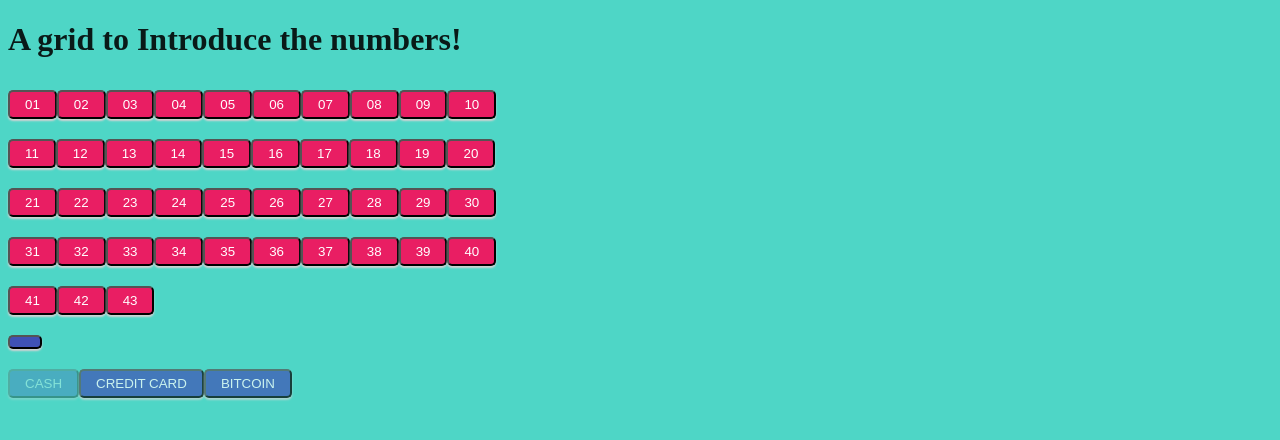
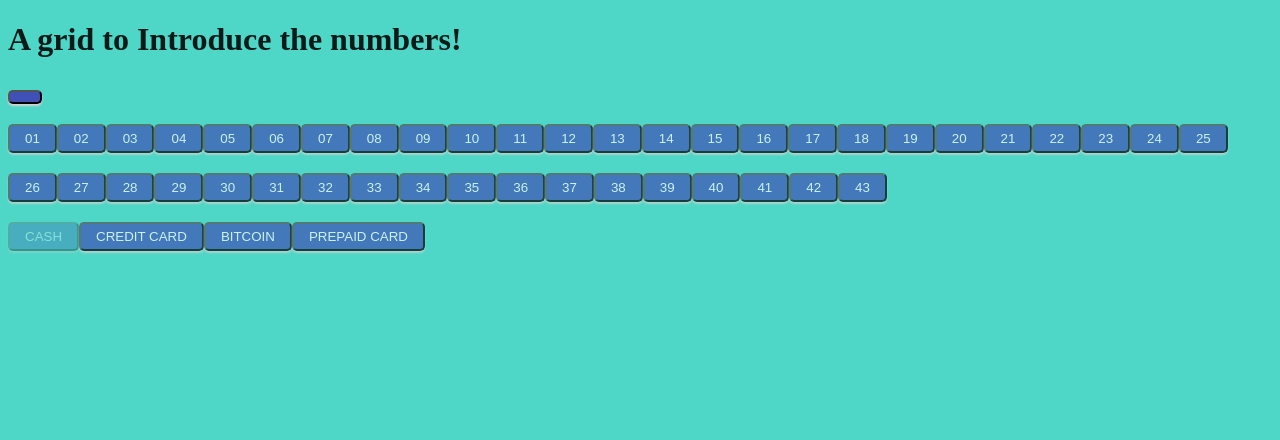
Before and after one commit to chitara44/react-shop, a React app: page / in a window 1280 px wide. Shown: the top 440 px of the page. Built offline with nearby package versions, Linux system fonts and the light colour scheme.

Commit message:
array modified

```diff
--- a/src/components/App.jsx
+++ b/src/components/App.jsx
@@ -75,10 +75,13 @@ const Tab = styled.button`
   `}
 `;
 
+
+
 const numTypes = ["01", "02", "03", "04", "05", "06", "07", "08", "09", "10", "11", "12", "13", "14", "15", "16", "17", "18", "19", "20",
 "21", "22", "23", "24", "25", "26", "27", "28", "29", "30", "31", "32", "33", "34", "35", "36", "37", "38", "39", "40", "41", "42", "43" ];
-function clickMe() {
-  const [active, setActive] = useState(numTypes[0]);
+
+function ArrayNums() {
+  const [active, setActive] = useState(numTypes[-1]);
   return (
     <div>
       {numTypes.map((type) => (
@@ -90,7 +93,7 @@ function clickMe() {
   );
 }
 
-const types = ["Cash", "Credit Card", "Bitcoin"];
+const types = ["Cash", "Credit Card", "Bitcoin", "Prepaid card"];
 
 function ToggleGroup() {
   const [active, setActive] = useState(types[0]);
@@ -111,63 +114,10 @@ export default function App() {
       <div>
           <h1>A grid to Introduce the numbers!</h1>
       </div>
-
-        <div>
-          <Button theme="pink" onClick={clickMe}>01</Button>
-          <Button theme="pink" onClick={clickMe}>02</Button>
-          <Button theme="pink" onClick={clickMe}>03</Button>
-          <Button theme="pink" onClick={clickMe}>04</Button>
-          <Button theme="pink" onClick={clickMe}>05</Button>
-          <Button theme="pink" onClick={clickMe}>06</Button>
-          <Button theme="pink" onClick={clickMe}>07</Button>
-          <Button theme="pink" onClick={clickMe}>08</Button>
-          <Button theme="pink" onClick={clickMe}>09</Button>
-          <Button theme="pink" onClick={clickMe}>10</Button>
-        </div>
-        <div>
-          <Button theme="pink" onClick={clickMe}>11</Button>
-          <Button theme="pink" onClick={clickMe}>12</Button>
-          <Button theme="pink" onClick={clickMe}>13</Button>
-          <Button theme="pink" onClick={clickMe}>14</Button>
-          <Button theme="pink" onClick={clickMe}>15</Button>
-          <Button theme="pink" onClick={clickMe}>16</Button>
-          <Button theme="pink" onClick={clickMe}>17</Button>
-          <Button theme="pink" onClick={clickMe}>18</Button>
-          <Button theme="pink" onClick={clickMe}>19</Button>
-          <Button theme="pink" onClick={clickMe}>20</Button>
-        </div>
-        <div>
-          <Button theme="pink" onClick={clickMe}>21</Button>
-          <Button theme="pink" onClick={clickMe}>22</Button>
-          <Button theme="pink" onClick={clickMe}>23</Button>
-          <Button theme="pink" onClick={clickMe}>24</Button>
-          <Button theme="pink" onClick={clickMe}>25</Button>
-          <Button theme="pink" onClick={clickMe}>26</Button>
-          <Button theme="pink" onClick={clickMe}>27</Button>
-          <Button theme="pink" onClick={clickMe}>28</Button>
-          <Button theme="pink" onClick={clickMe}>29</Button>
-          <Button theme="pink" onClick={clickMe}>30</Button>
-        </div>
-        <div>
-          <Button theme="pink" onClick={clickMe}>31</Button>
-          <Button theme="pink" onClick={clickMe}>32</Button>
-          <Button theme="pink" onClick={clickMe}>33</Button>
-          <Button theme="pink" onClick={clickMe}>34</Button>
-          <Button theme="pink" onClick={clickMe}>35</Button>
-          <Button theme="pink" onClick={clickMe}>36</Button>
-          <Button theme="pink" onClick={clickMe}>37</Button>
-          <Button theme="pink" onClick={clickMe}>38</Button>
-          <Button theme="pink" onClick={clickMe}>39</Button>
-          <Button theme="pink" onClick={clickMe}>40</Button>
-        </div>
-        <div>
-          <Button theme="pink" onClick={clickMe}>41</Button>
-          <Button theme="pink" onClick={clickMe}>42</Button>
-          <Button theme="pink" onClick={clickMe}>43</Button>
-        </div>
         <a href="https://react.school" target="_blank">
           <Button id="element" ></Button>
         </a>
+        <ArrayNums />
         <ToggleGroup />
 
       </>
```
